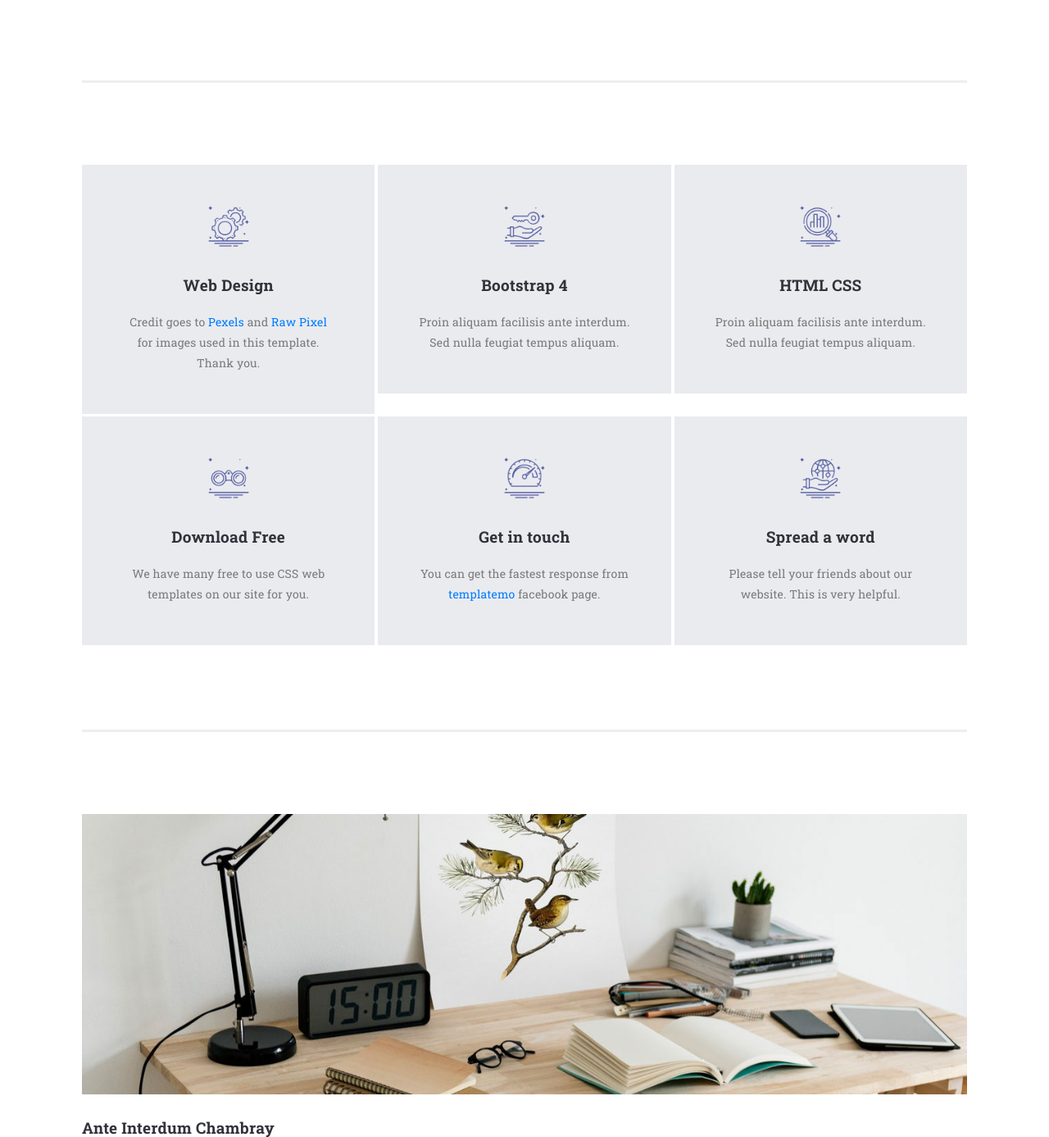
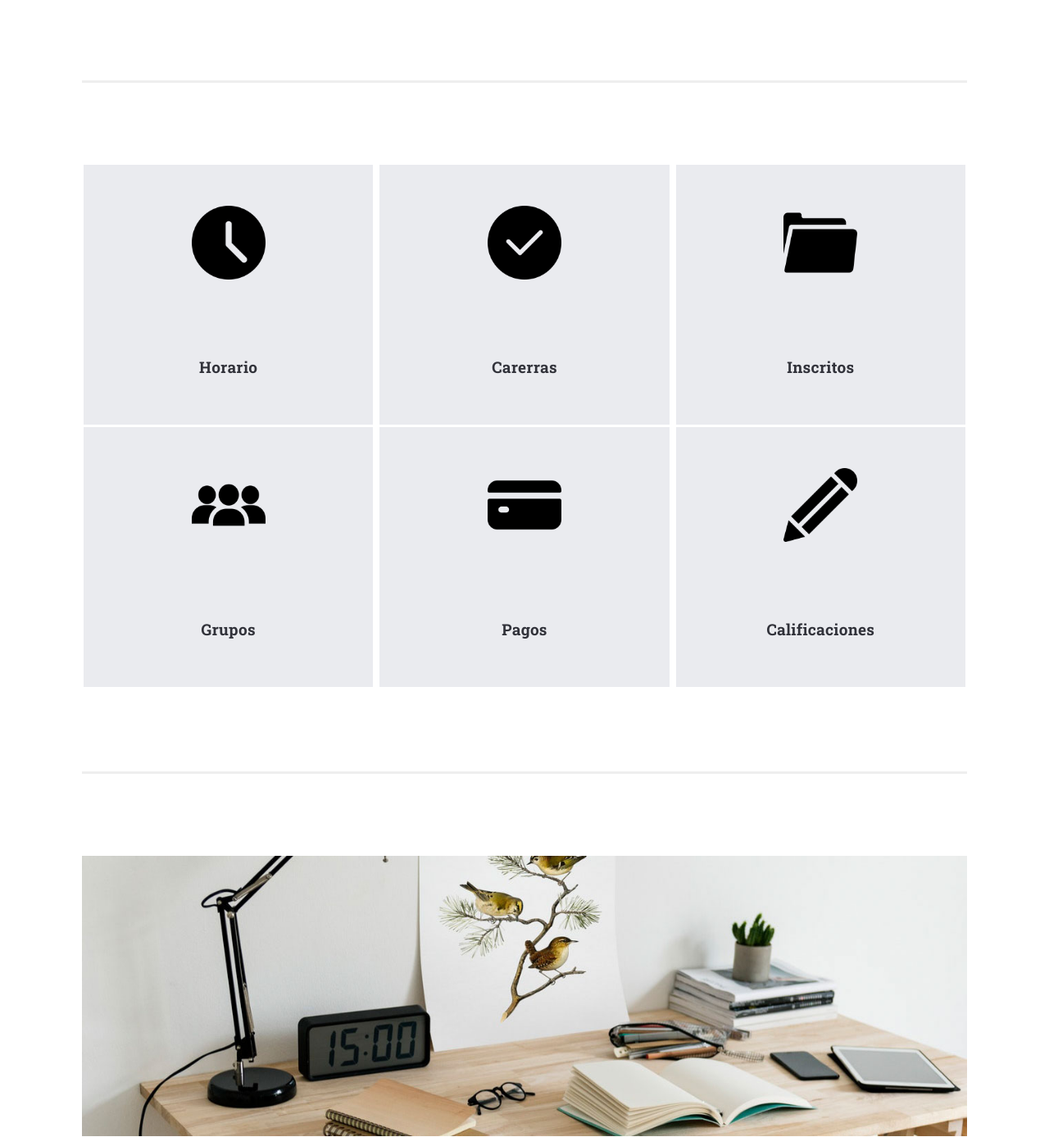
Before and after one commit to marian-star/UDNApp, a PHP site: page /main.php in a window 1280 px wide. Shown: the part 493-1880 px from the top of the page at 82% size. Run offline with PHP 8.4, Linux system fonts and the light colour scheme; a user stored in the database is signed in; some libraries are stand-ins or nearby versions.

Commit message:
Iconos principales en main,php

```diff
--- a/assets/css/templatemo-style.css
+++ b/assets/css/templatemo-style.css
@@ -162,8 +162,8 @@ section {
 }
 
 .services .col-md-4 {
-	padding-left: 2px;
-	padding-right: 2px;
+	padding-left: 4px;
+	padding-right: 4px;
 }
 
 .services .service-item {
@@ -175,74 +175,58 @@ section {
 }
 
 .services .service-item .icon {
-	width: 50px;
-	height: 50px;
+	width: 90px;
+	height: 90px;
 	display: inline-block;
-	margin-bottom: 30px;
+	margin-bottom: 90px;
 	background-size: cover;
 	background-repeat: no-repeat;
 	transition: all 0.5s;
 }
 
 .services .first-item .icon {
-	background-image: url(../images/icon_01.png);
+	background-image: url(../images/horario.png);
 }
 .services .first-item:hover .icon {
-	background-image: url(../images/icon_hover_01.png);
+	background-image: url(../images/horario2.png);
 }
 
 .services .second-item .icon {
-	background-image: url(../images/icon_02.png);
+	background-image: url(../images/carreras.png);
 }
 .services .second-item:hover .icon {
-	background-image: url(../images/icon_hover_02.png);
+	background-image: url(../images/carrera2.png);
 }
 
 .services .third-item .icon {
-	background-image: url(../images/icon_03.png);
+	background-image: url(../images/inscritos.png);
 }
 .services .third-item:hover .icon {
-	background-image: url(../images/icon_hover_03.png);
+	background-image: url(../images/inscritos2.png);
 }
 
 .services .fourth-item .icon {
-	background-image: url(../images/icon_04.png);
+	background-image: url(../images/grupos.png);
 }
 .services .fourth-item:hover .icon {
-	background-image: url(../images/icon_hover_04.png);
+	background-image: url(../images/grupos2.png);
 }
 
 .services .fivth-item .icon {
-	background-image: url(../images/icon_05.png);
+	background-image: url(../images/pagos.png);
 }
 .services .fivth-item:hover .icon {
-	background-image: url(../images/icon_hover_05.png);
+	background-image: url(../images/pagos2.png);
 }
 
 .services .sixth-item .icon {
-	background-image: url(../images/icon_06.png);
+	background-image: url(../images/calificaciones.png);
 }
 .services .sixth-item:hover .icon {
-	background-image: url(../images/icon_hover_06.png);
+	background-image: url(../images/calificaciones2.png);
 }
 
-.services .service-item:hover {
-	background-color: #535ba0;
-}
-.services .service-item:hover h4,
-.services .service-item:hover p {
-	color: #fff;
-}
 
-.services .service-item h4 {
-	margin-bottom: 20px;
-	transition: all 0.5s;
-}
-
-.services .service-item  p {
-	margin-bottom: 0px;
-	transition: all 0.5s;
-}
 
 /* Top Image */
 
--- a/main.php
+++ b/main.php
@@ -100,44 +100,52 @@ https://templatemo.com/tm-529-ramayana
                 <div class="row">
                   <div class="col-md-4">
                     <div class="service-item first-item">
+                        <a href="horarios.php">
                       <div class="icon"></div>
-                      <h4>Web Design</h4>
-                      <p>Credit goes to <a rel="nofollow" href="https://www.pexels.com">Pexels</a> and <a rel="nofollow" href="https://www.rawpixel.com">Raw Pixel</a> for images used in this template. Thank you.</p>
+                      </a>
+                      <h4>Horario</h4>
                     </div>
+
                   </div>
+
                   <div class="col-md-4">
                     <div class="service-item second-item">
+                        <a href="carreras.php">
                       <div class="icon"></div>
-                      <h4>Bootstrap 4</h4>
-                      <p>Proin aliquam facilisis ante interdum. Sed nulla feugiat tempus aliquam.</p>
+                      </a>
+                      <h4>Carerras</h4>
                     </div>
                   </div>
                   <div class="col-md-4">
                     <div class="service-item third-item">
+                        <a href="inscritos.php">
                       <div class="icon"></div>
-                      <h4>HTML CSS</h4>
-                      <p>Proin aliquam facilisis ante interdum. Sed nulla feugiat tempus aliquam.</p>
+                      </a>
+                      <h4>Inscritos</h4>
                     </div>
                   </div>
-                  <div class="col-md-4">
+                   <div class="col-md-4">
                     <div class="service-item fourth-item">
+                        <a href="#">
                       <div class="icon"></div>
-                      <h4>Download Free</h4>
-                      <p>We have many free to use CSS web templates on our site for you.</p>
+                      </a>
+                      <h4>Grupos</h4>
                     </div>
                   </div>
                   <div class="col-md-4">
                     <div class="service-item fivth-item">
+                        <a href="#">
                       <div class="icon"></div>
-                      <h4>Get in touch</h4>
-                      <p>You can get the fastest response from <a rel="nofollow" href="https://www.facebook.com/templatemo">templatemo</a> facebook page.</p>
+                      </a>
+                      <h4>Pagos</h4>
                     </div>
                   </div>
                   <div class="col-md-4">
                     <div class="service-item sixth-item">
+                        <a href="#">
                       <div class="icon"></div>
-                      <h4>Spread a word</h4>
-                      <p>Please tell your friends about our website. This is very helpful.</p>
+                      </a>
+                      <h4>Calificaciones</h4>
                     </div>
                   </div>
                 </div>
```
Also changed, not shown: assets/images/Carrera2.png (added), assets/images/Carreras.png (added), assets/images/calificaciones.png (added), assets/images/calificaciones2.png (added), assets/images/grupos.png (added), assets/images/grupos2.png (added), assets/images/horario.png (added), assets/images/horario2.png (added), assets/images/inscritos.png (added), assets/images/inscritos2.png (added), assets/images/pagos.png (added), assets/images/pagos2.png (added).
